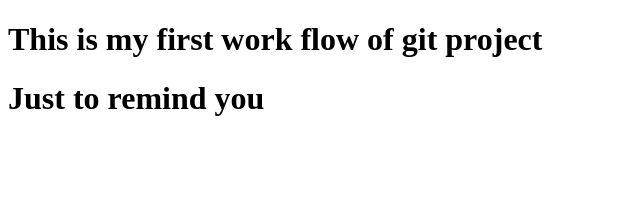
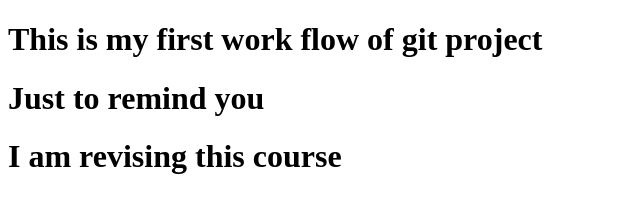
Before and after one commit to kasahun-m/kasarepo, a plain HTML site: page index.html in a window 1280 px wide. Shown: the whole page, without its empty margins (0-640 px from the left). Drawn offline with Linux system fonts and the light colour scheme.

Commit message:
Update index.html

```diff
--- a/index.html
+++ b/index.html
@@ -9,5 +9,6 @@
 <body>
     <h1>This is my first work flow of git project</h1>
     <h1>Just to remind you</h1>
+    <h1>I am revising this course</h1>
 </body>
 </html>
```
